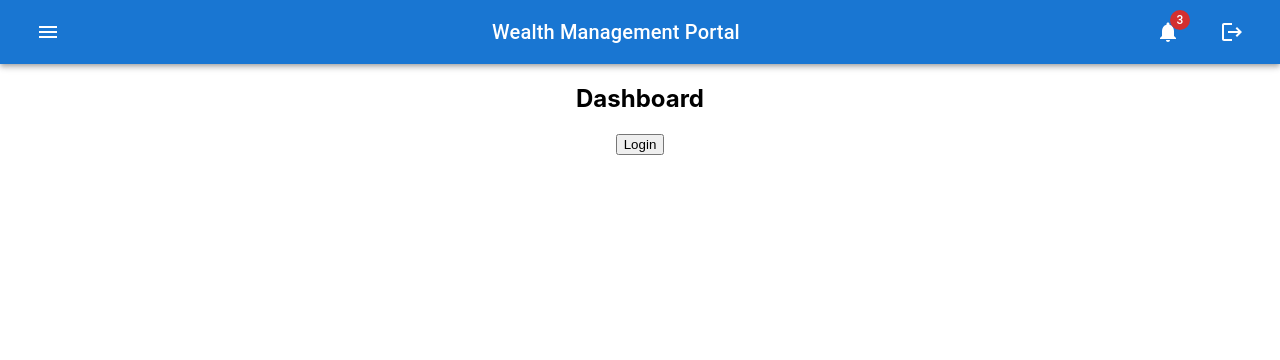
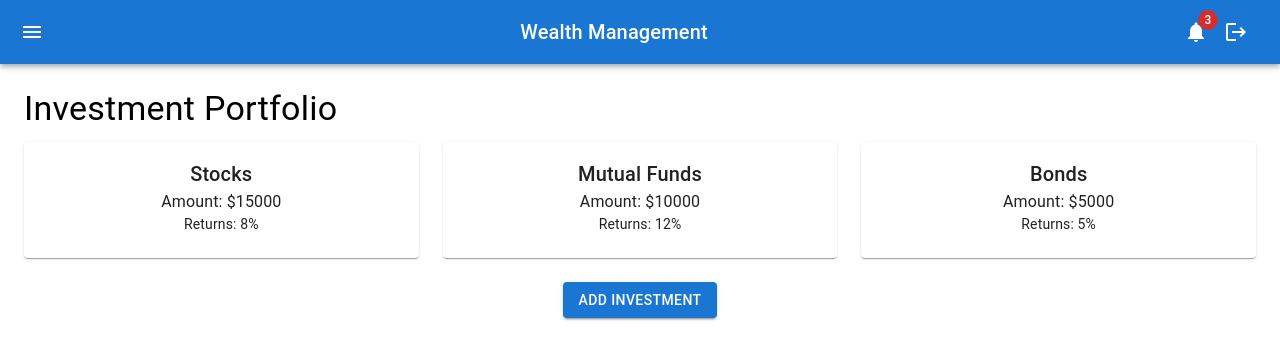
Before and after one commit to diptigalane-ps/PS_Hackathon, a React (Create React App) app in the folder frontend/: page /investment in a window 1280 px wide. Shown: the top 360 px of the page. Built offline with nearby package versions, Linux system fonts and the light colour scheme; no server answers.

Commit message:
add investment and knowledge tab

```diff
--- a/frontend/package.json
+++ b/frontend/package.json
@@ -18,6 +18,7 @@
     "react-chartjs-2": "^5.3.0",
     "react-dom": "^18.2.0",
     "react-redux": "^9.2.0",
+    "react-router-dom": "^7.1.5",
     "react-scripts": "^5.0.1"
   },
   "scripts": {
--- a/frontend/src/App.js
+++ b/frontend/src/App.js
@@ -1,43 +1,38 @@
-import React, { useEffect } from 'react';
-import { Auth0Provider, useAuth0 } from '@auth0/auth0-react';
-import { Provider } from 'react-redux';
-import { store } from './store/store.js';
-import AuthButton from './components/AuthButton';
-import Header from './components/Header'; // Import the Header component
-import Dashboard from './components/Dashboard';
-import './App.css';
+import React, { useState } from "react";
+import { BrowserRouter as Router, Route, Routes } from "react-router-dom";
+import { Auth0Provider } from "@auth0/auth0-react";
+import { Provider } from "react-redux";
+import { store } from "./store/store.js";
+import Header from "./components/Header";
+import Sidebar from "./components/SideBar.js";
+import Dashboard from "./components/Dashboard";
+import GoalsForm from "./components/GoalsForm"; // Ensure this path is correct
+import Investment from "./components/Investment";
+import Knowledge from "./components/Knowledge";
 
 const domain = process.env.REACT_APP_AUTH0_DOMAIN;
 const clientId = process.env.REACT_APP_AUTH0_CLIENT_ID;
 
 function App() {
-  const { user, logout } = useAuth0();
-
-  const handleLogout = () => {
-    logout({ returnTo: window.location.origin });
-  };
-
-  useEffect(() => {
-    console.log(user);
-  }, [user]);
+  const [sidebarOpen, setSidebarOpen] = useState(false);
 
   return (
-    <div>
-      <Auth0Provider
-        domain={domain}
-        clientId={clientId}
-        redirectUri={window.location.origin}
-      >
-        <Provider store={store}>
-          <div className="App">
-            {/* Pass handleLogout as a prop to Header */}
-            <Header onLogout={handleLogout} />
-            <Dashboard />
-            <AuthButton />
-          </div>
-        </Provider>
-      </Auth0Provider>
-    </div>
+    <Auth0Provider domain={domain} clientId={clientId} authorizationParams={{ redirect_uri: window.location.origin }}>
+      <Provider store={store}>
+        <Router>
+          <Header onMenuClick={() => setSidebarOpen(true)} />
+          <Sidebar open={sidebarOpen} onClose={() => setSidebarOpen(false)} />
+
+          {/* Define Routes */}
+          <Routes>
+            <Route path="/" element={<Dashboard />} />
+            <Route path="/goals" element={<GoalsForm />} />
+            <Route path="/investment" element={<Investment />} />
+            <Route path="/knowledge" element={<Knowledge />} />
+          </Routes>
+        </Router>
+      </Provider>
+    </Auth0Provider>
   );
 }
 
--- a/frontend/src/components/Header.js
+++ b/frontend/src/components/Header.js
@@ -1,76 +1,36 @@
-import React, { useState } from 'react';
-import { AppBar, Toolbar, Typography, IconButton, Badge } from '@mui/material';
-import { Logout, Notifications, Menu } from '@mui/icons-material';
-import Sidebar from './Sidebar';  // Import the Sidebar component
+import React from "react";
+import { AppBar, Toolbar, Typography, IconButton, Badge } from "@mui/material";
+import { Menu as MenuIcon, Notifications as NotificationsIcon, Logout as LogoutIcon } from "@mui/icons-material";
+import { useAuth0 } from "@auth0/auth0-react"; // Import useAuth0
 
-const Header = () => {
-  const [sidebarOpen, setSidebarOpen] = useState(false);
-  const unreadNotifications = 3; // Example: replace with dynamic value
-
-  const handleLogout = () => {
-    // Handle logout logic
-    console.log('Logged out');
-  };
-
-  const handleNotifications = () => {
-    // Handle notification logic
-    console.log('Notifications clicked');
-  };
-
-  const toggleSidebar = () => {
-    setSidebarOpen(!sidebarOpen);  // Toggle sidebar visibility
-  };
+const Header = ({ onMenuClick }) => {
+  const { logout } = useAuth0(); // Move logout here
 
   return (
-    <div>
     <AppBar position="static">
       <Toolbar>
-          {/* Menu Icon on the left */}
-          <IconButton
-            size="large"
-            color="inherit"
-            onClick={toggleSidebar}
-            sx={{ marginRight: 2 }}
-          >
-            <Menu />
+        {/* Menu Button for Sidebar */}
+        <IconButton edge="start" color="inherit" onClick={onMenuClick}>
+          <MenuIcon />
         </IconButton>
 
-          {/* Title in the middle */}
-          <Typography variant="h6" sx={{ flexGrow: 1 }}>
-            Wealth Management Portal
+        <Typography variant="h6" sx={{ flexGrow: 1, textAlign: "center" }}>
+          Wealth Management
         </Typography>
 
-          <div>
-            {/* Notification Icon with Badge */}
-            <IconButton
-              size="large"
-              color="inherit"
-              onClick={handleNotifications}
-              sx={{ marginRight: 2 }}
-            >
-              <Badge
-                badgeContent={unreadNotifications}
-                color="error"
-              >
-                <Notifications />
+        {/* Notification Icon */}
+        <IconButton color="inherit">
+          <Badge badgeContent={3} color="error">
+            <NotificationsIcon />
           </Badge>
         </IconButton>
 
-            {/* Logout Icon */}
-            <IconButton
-              size="large"
-              color="inherit"
-              onClick={handleLogout}
-            >
-              <Logout />
+        {/* Logout Button */}
+        <IconButton color="inherit" onClick={() => logout({ returnTo: window.location.origin })}>
+          <LogoutIcon />
         </IconButton>
-          </div>
       </Toolbar>
     </AppBar>
-
-      {/* Sidebar */}
-      <Sidebar open={sidebarOpen} onClose={toggleSidebar} />
-    </div>
   );
 };
 
--- /dev/null
+++ b/frontend/src/components/Investment.js
@@ -0,0 +1,44 @@
+import React from "react";
+import { Card, CardContent, Typography, Button, Box } from "@mui/material";
+
+const investments = [
+  { id: 1, name: "Stocks", amount: 15000, returnRate: "8%" },
+  { id: 2, name: "Mutual Funds", amount: 10000, returnRate: "12%" },
+  { id: 3, name: "Bonds", amount: 5000, returnRate: "5%" },
+];
+
+const Investment = () => {
+  return (
+    <Box sx={{ padding: 3 }}>
+      <Typography variant="h4" gutterBottom>
+        Investment Portfolio
+      </Typography>
+
+      <Box
+        sx={{
+          display: "grid",
+          gridTemplateColumns: "repeat(auto-fit, minmax(250px, 1fr))",
+          gap: 3,
+        }}
+      >
+        {investments.map((inv) => (
+          <Card key={inv.id} sx={{ minWidth: 200, textAlign: "center" }}>
+            <CardContent>
+              <Typography variant="h6">{inv.name}</Typography>
+              <Typography variant="body1">Amount: ${inv.amount}</Typography>
+              <Typography variant="body2">Returns: {inv.returnRate}</Typography>
+            </CardContent>
+          </Card>
+        ))}
+      </Box>
+
+      <Box sx={{ marginTop: 3, textAlign: "center" }}>
+        <Button variant="contained" color="primary">
+          Add Investment
+        </Button>
+      </Box>
+    </Box>
+  );
+};
+
+export default Investment;
--- a/frontend/src/components/SideBar.js
+++ b/frontend/src/components/SideBar.js
@@ -1,12 +1,14 @@
 import React from 'react';
 import { Drawer, List, ListItem, ListItemText, Divider, IconButton } from '@mui/material';
 import { Close } from '@mui/icons-material';
+import { Link } from 'react-router-dom'; // Import Link
 
 const Sidebar = ({ open, onClose }) => {
   const menuItems = [
-    { text: 'Goals' },
-    { text: 'Investment' },
-    { text: 'Knowledge' }
+    { text: 'Goals', path: '/GoalsForm' },
+    { text: 'Investment', path: '/investment' },
+    { text: 'Knowledge', path: '/knowledge' },
+    { text: 'Dashboard', path: '/' }
   ];
 
   return (
@@ -23,15 +25,18 @@ const Sidebar = ({ open, onClose }) => {
         }
       }}
     >
-      {/* Close Button */}
       <IconButton onClick={onClose} sx={{ margin: 2 }}>
         <Close />
       </IconButton>
 
-      {/* Menu Options */}
       <List>
         {menuItems.map((item, index) => (
-          <ListItem button key={index}>
+          <ListItem
+            key={index}
+            component={Link}
+            to={item.path}
+            onClick={onClose} // Close sidebar on navigation
+          >
             <ListItemText primary={item.text} />
           </ListItem>
         ))}
```
Also changed, not shown: frontend/src/components/Knowledge.js (added), 1 other file (tests, documents, lock files or other folders). Lines whose indentation alone changed are shown as unchanged.
